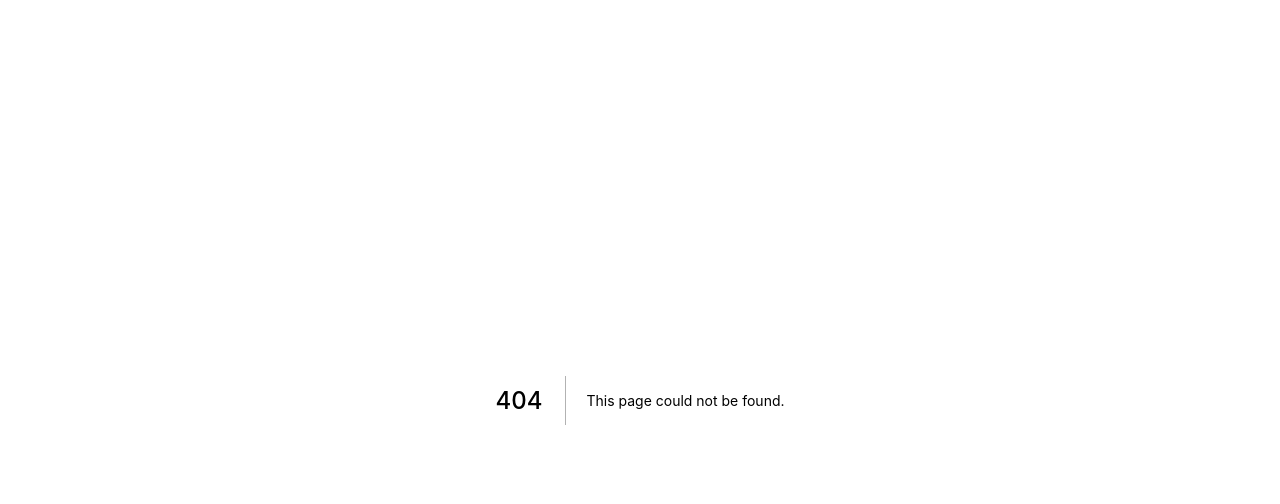
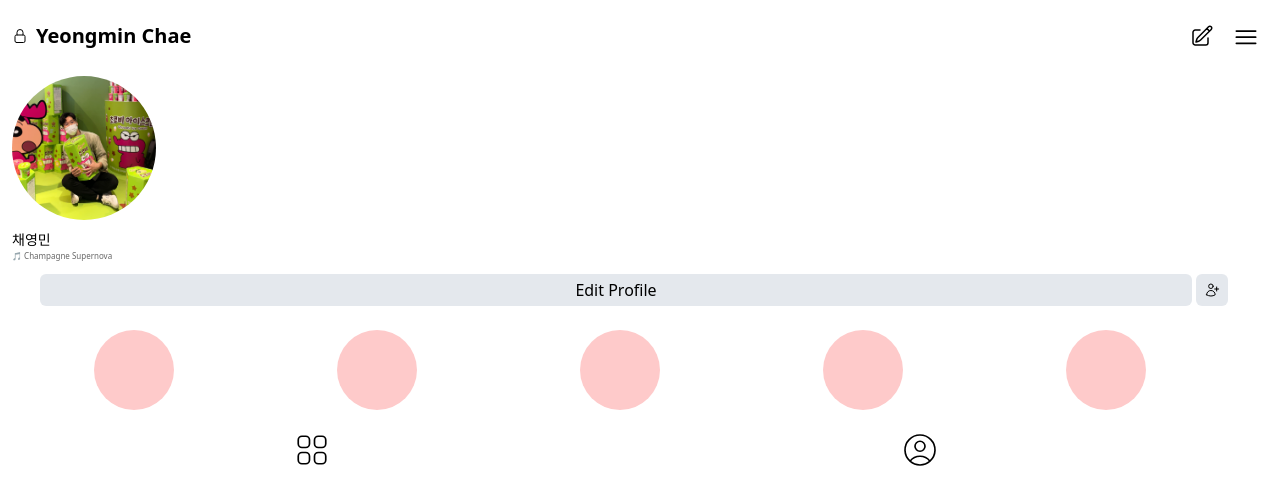
Before and after one commit to yeongminChae/experiment, a Next.js app: page /cloneCoding/profile in a window 1280 px wide. Before the commit this address had no page. Shown: the top 504 px of the page. Built offline with nearby package versions, Linux system fonts and the light colour scheme.

Commit message:
portfolio day 12

```diff
--- a/pages/cloneCoding/index.tsx
+++ b/pages/cloneCoding/index.tsx
@@ -7,7 +7,6 @@ import Thumbnail from "../../components/thumbnail";
 import SliderCompo from "../../components/sliderCompo";
 import KoreaFlag from "../../components/koreaFlag";
 import Me from "./image/me.png";
-import Paint from "./image/paint.png";
 import Image from "next/image";
 import Modal from "react-modal";
 import ReactModal from "react-modal";
@@ -20,22 +19,27 @@ const CloneCoding: NextPage = () => {
   const dateList = ["일", "월", "화", "수", "목", "금", "토"];
   return (
     <div className="grid max-h-[180rem] max-w-full bg-[#ffffffe7] shadow-xl ">
-      <span className="absolute mx-3 mt-5 flex text-xs opacity-50">
+      <span className="absolute mx-3 mt-7 flex text-xs opacity-50">
         {todayIs} {dateList[dateIs]}요일
       </span>
       <div className="absolute mx-5 mt-8 overflow-hidden ">
         <div className="mt-1 flex items-center justify-between">
           <div className="text-3xl font-semibold">PORTFOLIO</div>
-          <div className="h-16 w-16 cursor-pointer rounded-full ">
+          <Link href={"./cloneCoding/profile"}>
+            <div className="mb-3 h-16 w-16 cursor-pointer rounded-full ">
               <Image
                 src={Me}
                 alt="profile"
                 width={55}
                 height={55}
                 placeholder="blur"
-              className="rounded-full object-fill"
+                className="rounded-full object-fill "
               />
+              <span className="-mt-1 mr-2 flex justify-center text-sm ">
+                Profile&rarr;
+              </span>
             </div>
+          </Link>
         </div>
         <div className="mb-[4.5rem] mt-2 h-[30rem] w-full rounded-xl shadow-xl ">
           <div className="h-[25rem] w-full rounded-t-xl bg-[#464646]">
--- /dev/null
+++ b/pages/cloneCoding/profile/index.tsx
@@ -0,0 +1,146 @@
+import { NextPage } from "next";
+import Image from "next/image";
+import Me from "../image/me.png";
+
+const Profile: NextPage = () => {
+  return (
+    <div className="ml-3 mt-5">
+      <div className="mt-2 flex items-center justify-between ">
+        <div className="flex items-center justify-start sm:mr-56 ">
+          <svg
+            xmlns="http://www.w3.org/2000/svg"
+            fill="none"
+            viewBox="0 0 24 24"
+            strokeWidth={1.5}
+            stroke="currentColor"
+            className="mr-2 h-4 w-4"
+          >
+            <path
+              strokeLinecap="round"
+              strokeLinejoin="round"
+              d="M16.5 10.5V6.75a4.5 4.5 0 10-9 0v3.75m-.75 11.25h10.5a2.25 2.25 0 002.25-2.25v-6.75a2.25 2.25 0 00-2.25-2.25H6.75a2.25 2.25 0 00-2.25 2.25v6.75a2.25 2.25 0 002.25 2.25z"
+            />
+          </svg>
+          <span className="mb-[0.5px] flex items-center justify-start text-xl font-bold ">
+            {" "}
+            Yeongmin Chae{" "}
+          </span>
+        </div>
+        <div className="mr-2 flex items-center justify-between sm:mr-5 ">
+          <div className="flex h-7 w-7 cursor-pointer items-center justify-around">
+            <svg
+              xmlns="http://www.w3.org/2000/svg"
+              fill="none"
+              viewBox="0 0 24 24"
+              strokeWidth={1.5}
+              stroke="currentColor"
+              className="h-6 w-6"
+            >
+              <path
+                strokeLinecap="round"
+                strokeLinejoin="round"
+                d="M16.862 4.487l1.687-1.688a1.875 1.875 0 112.652 2.652L10.582 16.07a4.5 4.5 0 01-1.897 1.13L6 18l.8-2.685a4.5 4.5 0 011.13-1.897l8.932-8.931zm0 0L19.5 7.125M18 14v4.75A2.25 2.25 0 0115.75 21H5.25A2.25 2.25 0 013 18.75V8.25A2.25 2.25 0 015.25 6H10"
+              />
+            </svg>
+          </div>
+          <div className="ml-4 flex h-8 w-7 cursor-pointer items-center justify-center">
+            <svg
+              xmlns="http://www.w3.org/2000/svg"
+              fill="none"
+              viewBox="0 -1 24 24"
+              strokeWidth={1.5}
+              stroke="currentColor"
+              className="h-8 w-7"
+            >
+              <path
+                strokeLinecap="round"
+                strokeLinejoin="round"
+                d="M3.75 6.75h16.5M3.75 12h16.5m-16.5 5.25h16.5"
+              />
+            </svg>
+          </div>
+        </div>
+      </div>
+      <div className="mb-3 mt-6 h-16 w-36 cursor-pointer rounded-full ">
+        <Image
+          src={Me}
+          alt="profile"
+          width={150}
+          height={150}
+          placeholder="blur"
+          className="rounded-full object-fill "
+        />
+        <div className="w-full">
+          <span className="mt-1 mr-2 flex text-sm ">채영민</span>
+          <span className="mt-[0.5] mr-2 flex text-[0.5rem] opacity-60 ">
+            🎵 Champagne Supernova
+          </span>
+        </div>
+        <div className="mt-3 flex w-[95vw] items-start justify-end ">
+          <div className="flex h-8 w-[90vw] items-center justify-center rounded-md bg-slate-400/25 ">
+            Edit Profile
+          </div>
+          <div className="ml-1 flex h-8 w-8 items-center justify-center rounded-md bg-slate-400/25">
+            <svg
+              xmlns="http://www.w3.org/2000/svg"
+              fill="none"
+              viewBox="0 0 24 24"
+              strokeWidth={1.5}
+              stroke="currentColor"
+              className="h-4 w-4"
+            >
+              <path
+                strokeLinecap="round"
+                strokeLinejoin="round"
+                d="M19 7.5v3m0 0v3m0-3h3m-3 0h-3m-2.25-4.125a3.375 3.375 0 11-6.75 0 3.375 3.375 0 016.75 0zM4 19.235v-.11a6.375 6.375 0 0112.75 0v.109A12.318 12.318 0 0110.374 21c-2.331 0-4.512-.645-6.374-1.766z"
+              />
+            </svg>
+          </div>
+        </div>
+        <div className="mt-6 flex h-auto w-[95vw] items-center justify-around ">
+          <div className="h-20 w-20 rounded-full bg-red-200 "></div>
+          <div className="h-20 w-20 rounded-full bg-red-200 "></div>
+          <div className="h-20 w-20 rounded-full bg-red-200 "></div>
+          <div className="h-20 w-20 rounded-full bg-red-200 "></div>
+          <div className="h-20 w-20 rounded-full bg-red-200 "></div>
+        </div>
+        <div className="my-6 flex h-10 w-[95vw] items-center justify-around ">
+          <div className="h-12 w-12">
+            <svg
+              xmlns="http://www.w3.org/2000/svg"
+              fill="none"
+              viewBox="0 0 24 24"
+              strokeWidth={1}
+              stroke="currentColor"
+              className="h-10 w-10"
+            >
+              <path
+                strokeLinecap="round"
+                strokeLinejoin="round"
+                d="M3.75 6A2.25 2.25 0 016 3.75h2.25A2.25 2.25 0 0110.5 6v2.25a2.25 2.25 0 01-2.25 2.25H6a2.25 2.25 0 01-2.25-2.25V6zM3.75 15.75A2.25 2.25 0 016 13.5h2.25a2.25 2.25 0 012.25 2.25V18a2.25 2.25 0 01-2.25 2.25H6A2.25 2.25 0 013.75 18v-2.25zM13.5 6a2.25 2.25 0 012.25-2.25H18A2.25 2.25 0 0120.25 6v2.25A2.25 2.25 0 0118 10.5h-2.25a2.25 2.25 0 01-2.25-2.25V6zM13.5 15.75a2.25 2.25 0 012.25-2.25H18a2.25 2.25 0 012.25 2.25V18A2.25 2.25 0 0118 20.25h-2.25A2.25 2.25 0 0113.5 18v-2.25z"
+              />
+            </svg>
+          </div>
+          <div className="h-12 w-12 ">
+            <svg
+              xmlns="http://www.w3.org/2000/svg"
+              fill="none"
+              viewBox="0 0 24 24"
+              strokeWidth={1}
+              stroke="currentColor"
+              className="h-10 w-10"
+            >
+              <path
+                strokeLinecap="round"
+                strokeLinejoin="round"
+                d="M17.982 18.725A7.488 7.488 0 0012 15.75a7.488 7.488 0 00-5.982 2.975m11.963 0a9 9 0 10-11.963 0m11.963 0A8.966 8.966 0 0112 21a8.966 8.966 0 01-5.982-2.275M15 9.75a3 3 0 11-6 0 3 3 0 016 0z"
+              />
+            </svg>
+          </div>
+        </div>
+      </div>
+    </div>
+  );
+};
+
+export default Profile;
--- a/pages/cloneCoding/slider/index.tsx
+++ b/pages/cloneCoding/slider/index.tsx
@@ -4,9 +4,16 @@ import Link from "next/link";
 const Slider: NextPage = () => {
   return (
     <div>
-      <Link href="/cloneCoding/slider/wordCorrect/ ">
-        <div>click me</div>
-      </Link>
+      <div className="h-[100vh] w-full">
+        <div className="h-[20vh] w-full bg-[#FFDE00] " />
+        <div className="h-[20vh] w-full bg-[#FCE700] " />
+        <div className="h-[20vh] w-full bg-[#FFFF00] " />
+        <div className="h-[20vh] w-full bg-[#FBDF07] " />
+        <div className="h-[20vh] w-full bg-[#FFEA11] " />
+        <Link href="/cloneCoding/slider/wordCorrect/ ">
+          <div>click me</div>
+        </Link>
+      </div>
     </div>
   );
 };
```
Lines whose indentation alone changed are shown as unchanged.
